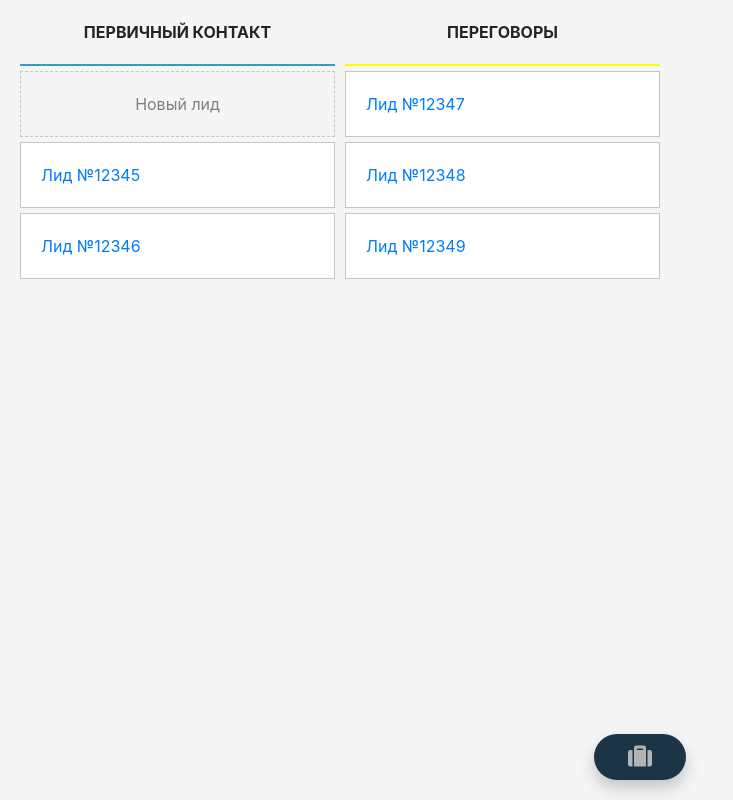
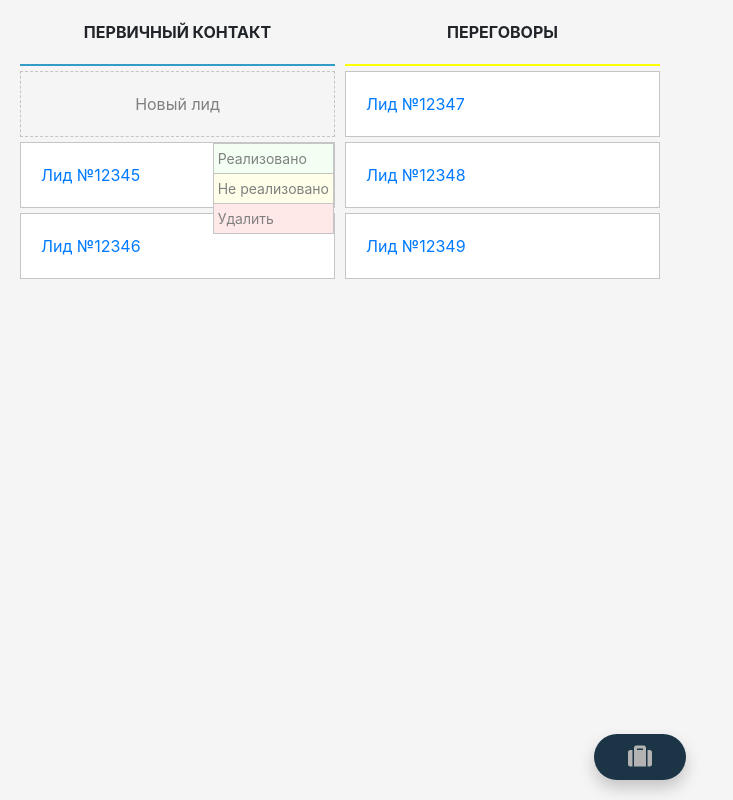
Before and after one commit to SaHair529/shdbdcrm, a React (Create React App) app in the folder frontend/: page / in a window 1280 px wide. Both pictures are taken after a click on the element "Лид №12345". Shown: the whole page, without its empty margins (0-733 px from the left). Built offline with nearby package versions, Linux system fonts and the light colour scheme.

Commit message:
Добавил action buttons для карточек сделок

```diff
--- /dev/null
+++ b/frontend/src/components/useClickOutside.js
@@ -0,0 +1,17 @@
+import { useEffect } from 'react';
+
+const useClickOutside = (ref, callback) => {
+    useEffect(() => {
+        const handleClickOutside = (event) => {
+            if (ref.current && !ref.current.contains(event.target)) {
+                callback();
+            }
+        };
+        document.addEventListener('mousedown', handleClickOutside);
+        return () => {
+            document.removeEventListener('mousedown', handleClickOutside);
+        };
+    }, [ref, callback]);
+};
+
+export default useClickOutside;
--- a/frontend/src/pages/LeadsPipelinePage/LeadsPipelinePage.css
+++ b/frontend/src/pages/LeadsPipelinePage/LeadsPipelinePage.css
@@ -30,8 +30,49 @@
             padding: 20px;
             margin-bottom: 5px;
             cursor: pointer;
+            position: relative;
             &:hover {
                 background-color: #F5F5F5;
+            }
+
+            .leadcard-menu {
+                position: absolute;
+                top: 0;
+                right: 0;
+                z-index: 1;
+                background-color: white;
+                border: 1px solid #C5C5C5;
+
+                .leadcard-menu-btn {
+                    padding: 4px;
+                    color: grey;
+                    border-bottom: 1px solid #C5C5C5;
+                    font-size: 14px;
+                    &:last-child {
+                        border-bottom: none;
+                    }
+                    &:hover {
+                        color: white;
+                    }
+                }
+                .btn-success {
+                    background-color: #f2fff2;
+                    &:hover {
+                        background-color: #4dd14d;
+                    }
+                }
+                .btn-fail {
+                    background-color: #ffffe9;
+                    &:hover {
+                        background-color: #e4e41b;
+                    }
+                }
+                .btn-delete {
+                    background-color: #ffe8e8;
+                    &:hover {
+                        background-color: #ec3e3e;
+                    }
+                }
             }
         }
     }
--- a/frontend/src/pages/LeadsPipelinePage/LeadsPipelinePage.jsx
+++ b/frontend/src/pages/LeadsPipelinePage/LeadsPipelinePage.jsx
@@ -1,5 +1,6 @@
-import React, {useState} from 'react';
+import React, {useRef, useState} from 'react';
 import './LeadsPipelinePage.css'
+import useClickOutside from "../../components/useClickOutside";
 
 const LeadsPipelinePage = () => {
     const [statuses, setStatuses] = useState([
@@ -8,20 +9,25 @@ const LeadsPipelinePage = () => {
     ])
     const [leads, setLeads] = useState({
         1: [
-            { name: 'Лид №12345' },
-            { name: 'Лид №12346' },
+            { name: 'Лид №12345', id: 1 },
+            { name: 'Лид №12346', id: 2 },
         ],
         2: [
-            { name: 'Лид №12347' },
-            { name: 'Лид №12348' },
-            { name: 'Лид №12349' },
+            { name: 'Лид №12347', id: 3 },
+            { name: 'Лид №12348', id: 4 },
+            { name: 'Лид №12349', id: 5 },
         ],
     })
+    const [activeLeadId, setActiveLeadId] = useState(null)
+    const leadcardMenuRef = useRef(null)
+
+    useClickOutside(leadcardMenuRef, () => setActiveLeadId(null))
+
     return (
         <div className="container-fluid">
             <div className="pipeline">
                 {statuses.map((status, index) => (
-                    <div className="status">
+                    <div className="status" key={status.id}>
                         <div className="status__title" style={{borderColor: status.color}}>
                             {status.name}
                         </div>
@@ -31,8 +37,15 @@ const LeadsPipelinePage = () => {
                             </div>
                         )}
                         {leads[status.id].map((lead) => (
-                            <div className="lead-card">
+                            <div className="lead-card" key={lead.id} onClick={() => setActiveLeadId(activeLeadId === lead.id ? null : lead.id)}>
                                 <a href="#">{lead.name}</a>
+                                {activeLeadId === lead.id && (
+                                    <div className="leadcard-menu" ref={leadcardMenuRef}>
+                                        <div className="leadcard-menu-btn btn-success">Реализовано</div>
+                                        <div className="leadcard-menu-btn btn-fail">Не реализовано</div>
+                                        <div className="leadcard-menu-btn btn-delete">Удалить</div>
+                                    </div>
+                                )}
                             </div>
                         ))}
                     </div>
```
